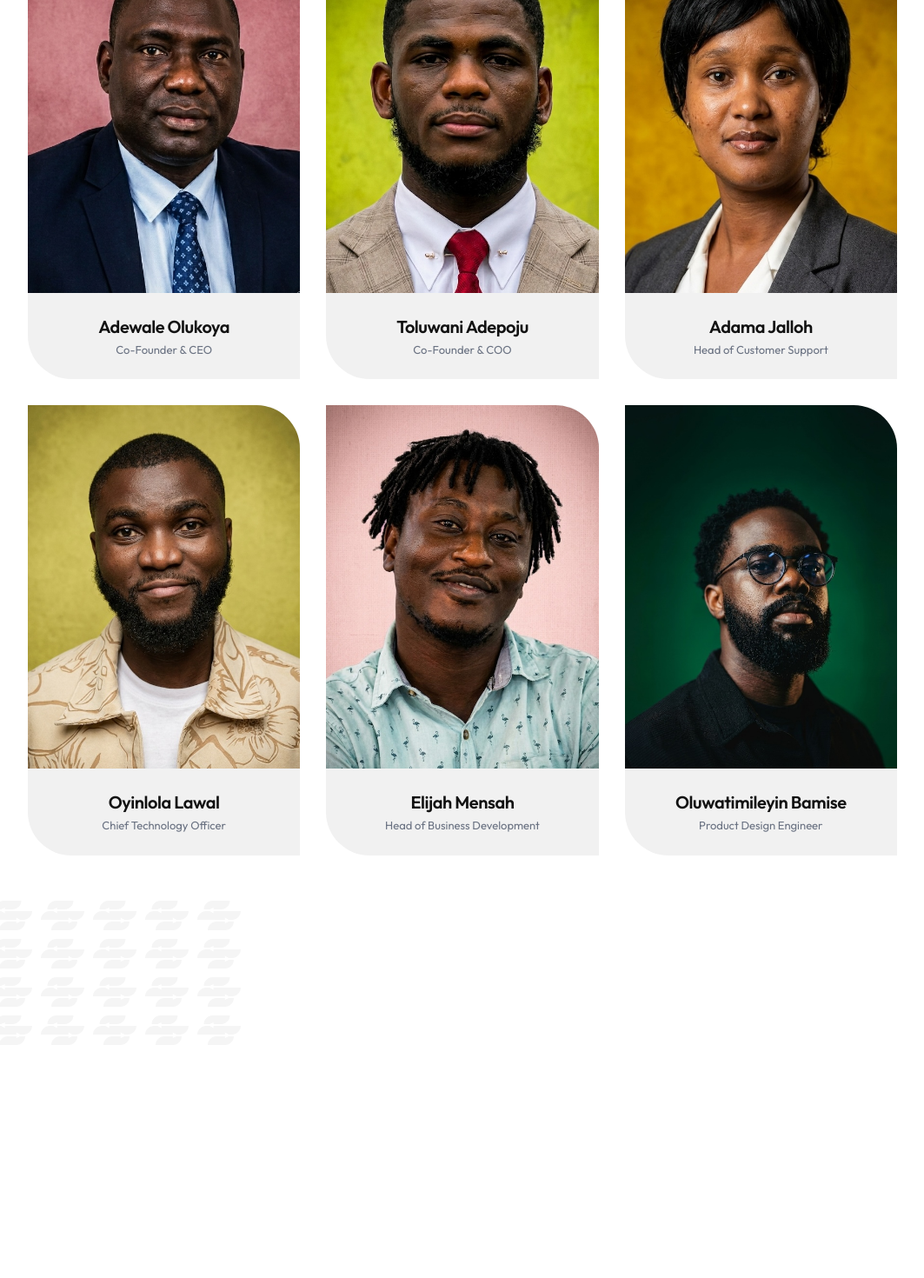
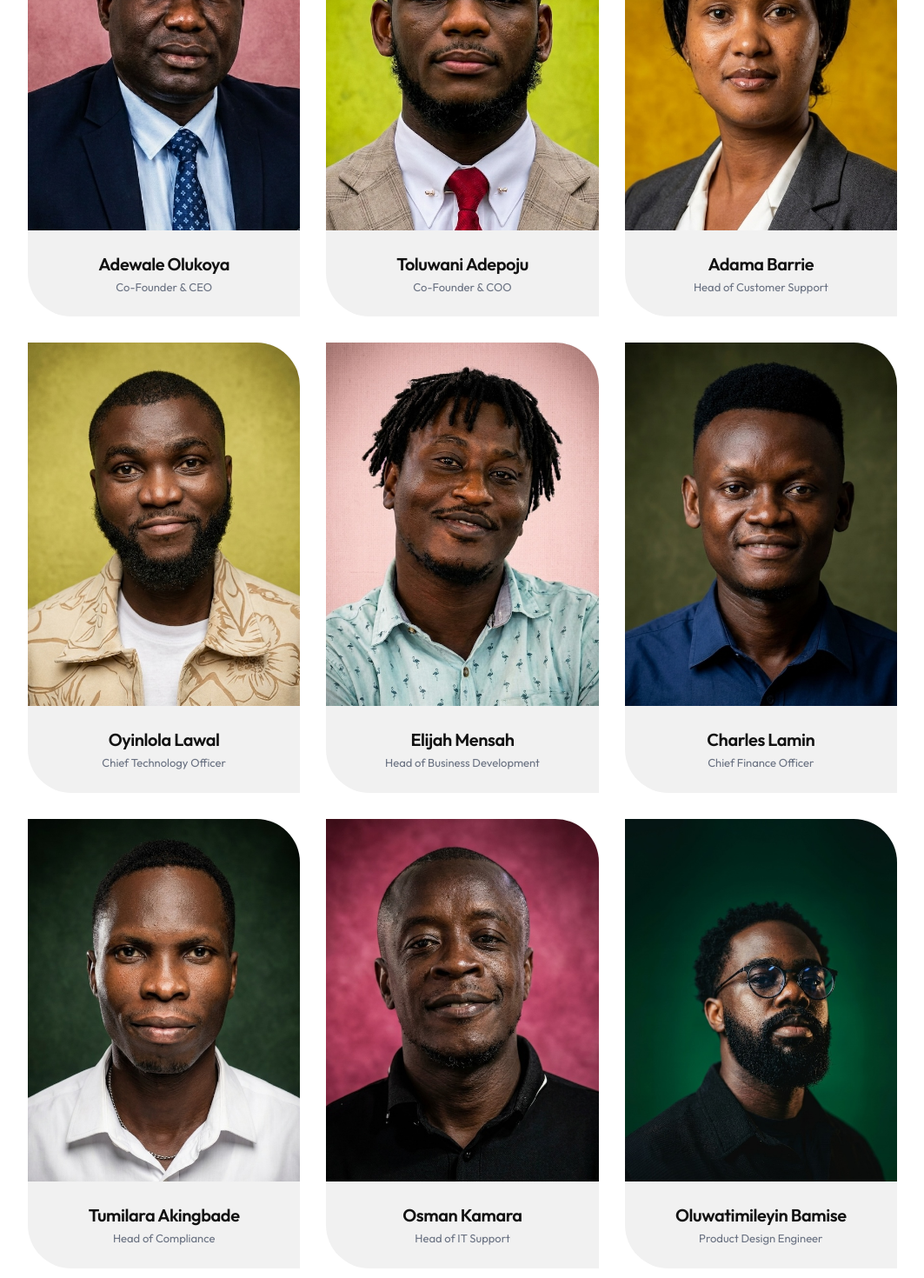
Before and after one commit to TECH-N-GOODWILL-LIMITED/SafulPay-Website-v2, a Next.js app: page /about-us in a window 1280 px wide. Shown: the part 2621-4091 px from the top of the page at 87% size, without its empty margins (108-1171 px from the left). Built offline with nearby package versions, Linux system fonts and the light colour scheme.

Commit message:
feat(data): update team roster with full members and accurate roles

```diff
--- a/src/data/companyData.ts
+++ b/src/data/companyData.ts
@@ -11,11 +11,6 @@ import logoBankcard from "../assets/images/partners/logo-bankcard.svg";
 import logoDstv from "../assets/images/partners/logo-dstv.svg";
 import logoEdsa from "../assets/images/partners/logo-edsa.svg";
 import iconBank from "../assets/images/icon-bank.svg";
-import iconTwitter from "../assets/images/icon-twitter.svg";
-import iconFacebook from "../assets/images/icon-facebook.svg";
-import iconTikTok from "../assets/images/icon-tik-tok.svg";
-import iconInstagram from "../assets/images/icon-instagram.svg";
-import iconLinkedin from "../assets/images/icon-linkedin.svg";
 import downloadAppstoreIcon from "../assets/images/download-appstore-icon.svg";
 import downloadPlaystoreIcon from "../assets/images/download-playstore-icon.svg";
 import teamWale from "../assets/images/team/wale_ceo.jpeg";
@@ -24,6 +19,9 @@ import teamAdama from "../assets/images/team/adama_relations.jpeg";
 import teamOyinn from "../assets/images/team/oyinn_tech_lead.jpeg";
 import teamElijah from "../assets/images/team/elijah_marketing.jpeg";
 import teamTimi from "../assets/images/team/timi-design.jpeg";
+import teamCharles from "../assets/images/team/charles_finance.jpeg";
+import teamTumi from "../assets/images/team/tumi_compliance.jpeg";
+import teamOsman from "../assets/images/team/osman_it_support.jpeg";
 
 // COMPANY
 export interface Company {
@@ -48,7 +46,6 @@ export interface Regulated {
 export interface Social {
   name: string;
   url: string;
-  icon: string | StaticImageData;
 }
 
 export interface DownloadLinks {
@@ -74,12 +71,15 @@ export interface Member {
   img?: string | StaticImageData;
   name: string;
   role: string;
+  bio?: string;
+  cardTheme?: "primary" | "secondary" | "accent";
   socials: {
+    linkedin?: string;
+    github?: string;
     twitter?: string;
-    linkedin?: string;
     facebook?: string;
-    github?: string;
     instagram?: string;
+    email?: string;
   };
 }
 
@@ -199,36 +199,11 @@ export const companyData: SafulPayData = {
     icon: iconBank,
   },
   socials: [
-    {
-      name: "Twitter",
-      url: "https://x.com/safulpay?s=21&t=C8AmSZA0skcAWJ-gYIUjFg",
-      icon: iconTwitter,
-    },
-    {
-      name: "Facebook",
-      url: "https://www.facebook.com/share/18X8Vz9tuQ/",
-      icon: iconFacebook,
-    },
-    // {
-    //   name: "Whatsapp",
-    //   url: "https://www.whatsapp.com/safulpay",
-    //   icon: iconWhatsapp,
-    // },
-    {
-      name: "TikTok",
-      url: "https://www.tiktok.com/@safulpay?_t=ZM-8wNCWIrp8hr&_r=1",
-      icon: iconTikTok,
-    },
-    {
-      name: "Instagram",
-      url: "https://www.instagram.com/safulpay?igsh=eWl4YjFtOW5rcGQ=",
-      icon: iconInstagram,
-    },
-    {
-      name: "LinkedIn",
-      url: "https://www.linkedin.com/company/safulpay",
-      icon: iconLinkedin,
-    },
+    { name: "Twitter", url: "https://x.com/safulpay?s=21&t=C8AmSZA0skcAWJ-gYIUjFg" },
+    { name: "Facebook", url: "https://www.facebook.com/share/18X8Vz9tuQ/" },
+    { name: "TikTok", url: "https://www.tiktok.com/@safulpay?_t=ZM-8wNCWIrp8hr&_r=1" },
+    { name: "Instagram", url: "https://www.instagram.com/safulpay?igsh=eWl4YjFtOW5rcGQ=" },
+    { name: "LinkedIn", url: "https://www.linkedin.com/company/safulpay" },
   ],
   downloads: {
     title: `Download SafulPay Today`,
@@ -251,64 +226,106 @@ export const companyData: SafulPayData = {
     ],
   },
   team: {
-    title: "Innovators Driving Financial Transformation",
+    title: "The People Building Sierra Leone's Financial Future",
     intro:
-      "At SafulPay, our team is composed of dedicated professionals with deep expertise in their respective fields. From visionary leadership to technical brilliance, every member brings a wealth of experience and passion to the table. Our CEO, COO, and Founder drive strategic growth and operational excellence, while our DevOps, UI/UX, and Full Stack Developer ensure seamless, secure, and user-friendly experiences. Together, we are united by a common goal: to revolutionize the way you manage your finances, delivering cutting-edge solutions with trust, transparency, and innovation at the core.",
+      "SafulPay is built by a team of specialists spanning finance, technology, compliance, and customer experience. Our founders set the strategic direction; our CFO and Compliance lead keep us sound and regulated; our CTO and IT team keep the platform fast and secure; and our product, design, marketing, and customer support experts ensure every user interaction is seamless. One shared mission — financial inclusion for all.",
     members: [
       {
         img: teamWale,
         name: "Adewale Olukoya",
         role: "Co-Founder & CEO",
+        bio: "Driving SafulPay's vision of accessible finance for every Sierra Leonean through bold leadership and strategic growth.",
+        cardTheme: "accent",
         socials: {
-          twitter: "https://twitter.com/johndoe",
-          linkedin: "https://linkedin.com/in/johndoe",
+          // twitter: "https://twitter.com/johndoe",
+          // linkedin: "https://linkedin.com/in/johndoe",
         },
       },
       {
         img: teamTolu,
         name: "Toluwani Adepoju",
         role: "Co-Founder & COO",
+        bio: "Turning strategy into execution — Toluwani ensures SafulPay's operations run with precision and every team delivers.",
+        cardTheme: "secondary",
         socials: {
-          twitter: "https://twitter.com/janesmith",
-          linkedin: "https://linkedin.com/in/janesmith",
-          github: "https://github.com/janesmith",
+          linkedin: "https://www.linkedin.com/in/toluwani-adepoju-45763a182/",
+          github: "https://github.com/medal007",
+          // twitter: "https://twitter.com/janesmith",
         },
       },
       {
         img: teamAdama,
-        name: "Adama Jalloh",
+        name: "Adama Barrie",
         role: "Head of Customer Support",
+        bio: "The voice of SafulPay's users — Adama ensures every customer interaction is handled with empathy, speed, and care.",
+        cardTheme: "primary",
         socials: {
-          twitter: "https://twitter.com/emilyjohnson",
-          linkedin: "https://linkedin.com/in/emilyjohnson",
+          // twitter: "https://twitter.com/emilyjohnson",
+          // linkedin: "https://linkedin.com/in/emilyjohnson",
         },
       },
       {
         img: teamOyinn,
         name: "Oyinlola Lawal",
         role: "Chief Technology Officer",
+        bio: "Architecting the infrastructure that powers SafulPay — secure, scalable, and built for Sierra Leone's digital future.",
+        cardTheme: "secondary",
         socials: {
+          linkedin: "https://www.linkedin.com/in/lawaloyinlola",
+          github: "https://github.com/lawalOyinlola",
           twitter: "https://x.com/honeyzrich?s=21&t=C8AmSZA0skcAWJ-gYIUjFg",
-          github: "https://github.com/lawalOyinlola",
-          linkedin: "https://www.linkedin.com/in/lawaloyinlola",
         },
       },
       {
         img: teamElijah,
         name: "Elijah Mensah",
         role: "Head of Business Development",
+        bio: "Expanding SafulPay's reach through strategic partnerships, market insights, and relentless business development.",
+        cardTheme: "accent",
         socials: {
-          twitter: "https://twitter.com/emilyjohnson",
-          linkedin: "https://linkedin.com/in/emilyjohnson",
+          // linkedin: "https://linkedin.com/in/emilyjohnson",
+          // twitter: "https://twitter.com/emilyjohnson",
+        },
+      },
+      {
+        img: teamCharles,
+        name: "Charles Lamin",
+        role: "Chief Finance Officer",
+        bio: "Keeping SafulPay financially sound — Charles oversees fiscal strategy, budgeting, and financial transparency.",
+        cardTheme: "primary",
+        socials: {
+          // linkedin: "https://linkedin.com/in/charleslamin",
+        },
+      },
+      {
+        img: teamTumi,
+        name: "Tumilara Akingbade",
+        role: "Head of Compliance",
+        bio: "Ensuring SafulPay stays fully regulated and compliant, protecting users and the platform at every turn.",
+        cardTheme: "primary",
+        socials: {
+          // linkedin: "https://linkedin.com/in/tumilaraakingbade",
+        },
+      },
+      {
+        img: teamOsman,
+        name: "Osman Kamara",
+        role: "Head of IT Support",
+        bio: "Keeping SafulPay's systems running 24/7 — Osman leads IT infrastructure and technical support operations.",
+        cardTheme: "accent",
+        socials: {
+          // linkedin: "https://linkedin.com/in/osmankamara",
         },
       },
       {
         img: teamTimi,
         name: "Oluwatimileyin Bamise",
         role: "Product Design Engineer",
+        bio: "Crafting SafulPay's visual language — from UI systems to product experiences that feel intuitive and effortless.",
+        cardTheme: "primary",
         socials: {
-          github: "https://github.com/michaelbrown",
-          linkedin: "https://linkedin.com/in/michaelbrown",
+          linkedin: "https://www.linkedin.com/in/yusuf-oluwatimileyin/",
+          // email: "Yusuf.oluwatimileyin94@gmail.com",
         },
       },
     ],
```
